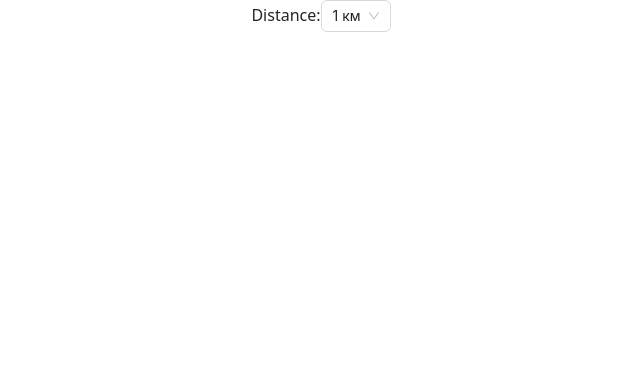
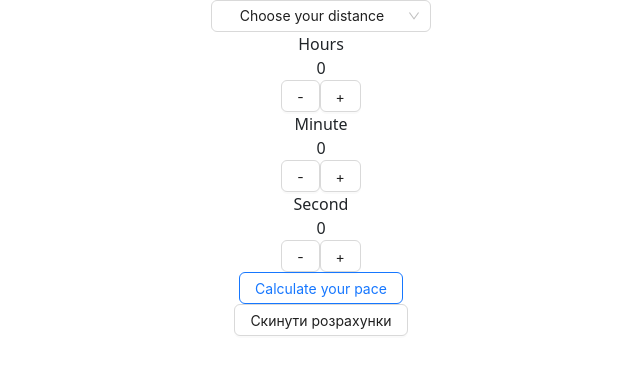
Before and after one commit to rokokos97/tricalc, a React (Create React App) app: page / in a window 1280 px wide. Shown: the top 374 px of the page, without its empty margins (319-959 px from the left). Built offline with nearby package versions, Linux system fonts and the light colour scheme.

Commit message:
run pace complete

```diff
--- a/src/app/App.js
+++ b/src/app/App.js
@@ -1,12 +1,102 @@
 import './App.css';
-import React from 'react';
-import DistanceInput from './distanceInput';
+import React, {useState} from 'react';
+import DistanceInput from './components/distanceInput';
+import TimeInput from './components/timeInput';
+import {Button} from 'antd';
+import PaceResult from './paceResult';
 
 function App() {
+  const [distance, setDistance] = useState(null);
+  const [hours, setHours] = useState(0);
+  const [minutes, setMinutes]= useState(0);
+  const [seconds, setSeconds] = useState(0);
+  const [pace, setPace] = useState(null);
+  const handleDistanceChange = (value) => {
+    setDistance(value);
+  };
+  const handleHourDecrement = (id) => {
+    switch (id) {
+      case 1:
+        setHours((prevState)=> prevState>0?prevState-1:0);
+        break;
+      case 2:
+        setMinutes((prevState)=> prevState>0?prevState-1:0);
+        break;
+      default:
+        setSeconds((prevState)=> prevState>0?prevState-1:0);
+        break;
+    }
+  };
+  const handleHourIncrement = (id) => {
+    switch (id) {
+      case 1:
+        setHours((prevState)=> prevState+1);
+        break;
+      case 2:
+        setMinutes((prevState)=> prevState+1);
+        break;
+      default:
+        setSeconds((prevState)=> prevState+1);
+        break;
+    }
+  };
+  const calculatePace = () => {
+    const totalSeconds = hours * 3600 + minutes * 60 + seconds;
+    const paceInSeconds = totalSeconds / distance;
+
+    const paceMinutes = Math.floor(paceInSeconds / 60);
+    const paceSeconds = Math.round(paceInSeconds % 60);
+    setPace(`${paceMinutes}:${paceSeconds < 10 ?
+        '0' :
+        ''}${paceSeconds} на км`,
+    );
+  };
+  const resetAllData = () => {
+    setPace(null);
+    setHours(0);
+    setMinutes(0);
+    setSeconds(0);
+  };
   return (
     <>
       <div className="App">
-        <DistanceInput distance={1}/>
+        <DistanceInput
+          value={distance}
+          defaultOption={'Choose your distance'}
+          name={'distance'}
+          onChange={handleDistanceChange}
+        />
+        <TimeInput
+          id={1}
+          label="Hours"
+          value={hours}
+          onDecrement={handleHourDecrement}
+          onIncrement={handleHourIncrement}
+        />
+        <TimeInput
+          id={2}
+          label="Minute"
+          value={minutes}
+          onDecrement={handleHourDecrement}
+          onIncrement={handleHourIncrement}
+        />
+        <TimeInput
+          id={3}
+          label="Second"
+          value={seconds}
+          onDecrement={handleHourDecrement}
+          onIncrement={handleHourIncrement}
+        />
+        <div>
+          <Button
+            type="primary"
+            ghost
+            onClick={()=>calculatePace()}>Calculate your pace</Button>
+        </div>
+        <PaceResult pace={pace} />
+        <div>
+          <Button onClick={()=>resetAllData()}>Cкинути розрахунки</Button>
+        </div>
       </div>
     </>
   );
--- a/src/app/block.jsx
+++ b/src/app/block.jsx
@@ -1,6 +1,6 @@
 import React from 'react';
 import PropTypes from 'prop-types';
-import Counter from './components/counter';
+import TimeInput from './components/timeInput';
 
 const Block = ({item}) => {
   console.log(item);
@@ -10,7 +10,7 @@ const Block = ({item}) => {
       <span>  </span>
       <span>{item.measurement}</span>
       {item.fields.map((field, index)=>(
-        <Counter
+        <TimeInput
           key={index}
           field={field} />
       ),
--- /dev/null
+++ b/src/app/components/distanceInput.jsx
@@ -0,0 +1,42 @@
+import React from 'react';
+import PropTypes from 'prop-types';
+import {Select} from 'antd';
+
+const DistanceInput = ({
+  onChange,
+  defaultOption,
+}) => {
+  const distanceList = [
+    {label: '1000 meters', value: 1},
+    {label: '1 mile', value: 1.609},
+    {label: '5000 meters', value: 5},
+    {label: '10000 meters', value: 10},
+    {label: 'Half marathon', value: 21.0975},
+    {label: 'Marathon', value: 42.195},
+  ];
+  const handleChange = (value) => {
+    console.log(value);
+    onChange(value);
+  };
+  return (
+    <div>
+      <Select
+        defaultValue={defaultOption}
+        style={{width: 220}}
+        onChange={handleChange}
+        options={distanceList}
+      />
+    </div>
+  );
+};
+DistanceInput.propTypes = {
+  defaultOption: PropTypes.string,
+  label: PropTypes.string,
+  value: PropTypes.string,
+  onChange: PropTypes.func,
+  error: PropTypes.string,
+  options: PropTypes.oneOfType([PropTypes.object, PropTypes.array]),
+  name: PropTypes.string,
+};
+
+export default DistanceInput;
--- /dev/null
+++ b/src/app/components/timeInput.jsx
@@ -0,0 +1,25 @@
+import React from 'react';
+import {Button} from 'antd';
+import PropTypes from 'prop-types';
+
+
+const TimeInput = (props) => {
+  return (
+    <>
+      <div>{props.label}</div>
+      <div>{props.value}</div>
+      <Button onClick={()=>props.onDecrement(props.id)}>-</Button>
+      <Button onClick={()=>props.onIncrement(props.id)}>+</Button>
+    </>
+  );
+};
+
+TimeInput.propTypes = {
+  label: PropTypes.string,
+  value: PropTypes.number,
+  id: PropTypes.number,
+  onIncrement: PropTypes.func,
+  onDecrement: PropTypes.func,
+};
+
+export default TimeInput;
--- a/src/app/distanceInput.jsx
+++ /dev/null
@@ -1,30 +0,0 @@
-import React from 'react';
-import {Select} from 'antd';
-import PropTypes from 'prop-types';
-const {Option} = Select;
-
-const DistanceInput = ({distance, onDistanceChange}) => {
-  const handleDistanceChange = (value) => {
-    onDistanceChange(parseFloat(value));
-  };
-
-  return (
-    <div>
-      <label>Distance:</label>
-      <Select value={distance.toString()} onChange={handleDistanceChange}>
-        <Option value="1">1 км</Option>
-        <Option value="1.609">1 миля</Option>
-        <Option value="5">5 км</Option>
-        <Option value="10">10 км</Option>
-        <Option value="21.0975">Півмарафон</Option>
-        <Option value="42.195">Марафон</Option>
-        <Option value="50">50 км</Option>
-      </Select>
-    </div>
-  );
-};
-DistanceInput.propTypes = {
-  distance: PropTypes.number,
-  onDistanceChange: PropTypes.func,
-};
-export default DistanceInput;
--- a/src/app/paceResult.jsx
+++ b/src/app/paceResult.jsx
@@ -1,20 +1,19 @@
 import React from 'react';
 import PropTypes from 'prop-types';
 
-const PaceResult = ({distance, timeInMs, showMs}) => {
-  const paceInMs = timeInMs / distance;
-  const pace = new Date(paceInMs).toISOString().substr(14, showMs ? 10 : 5);
+const PaceResult = ({pace}) => {
+  if (!pace) {
+    return null;
+  }
 
   return (
-    <div className="mt-4">
-      <h4>Темп бігу:</h4>
-      <p>{pace} на км</p>
+    <div className="text-center mt-5">
+      <h2>{`Темп бігу: ${pace} на км`}</h2>
     </div>
   );
 };
+
 PaceResult.propTypes = {
-  distance: PropTypes.number,
-  timeInMs: PropTypes.number,
-  showMs: PropTypes.string,
+  pace: PropTypes.string,
 };
 export default PaceResult;
```
Also changed, not shown: src/app/timeInput.jsx (deleted, +0 -45 lines).
